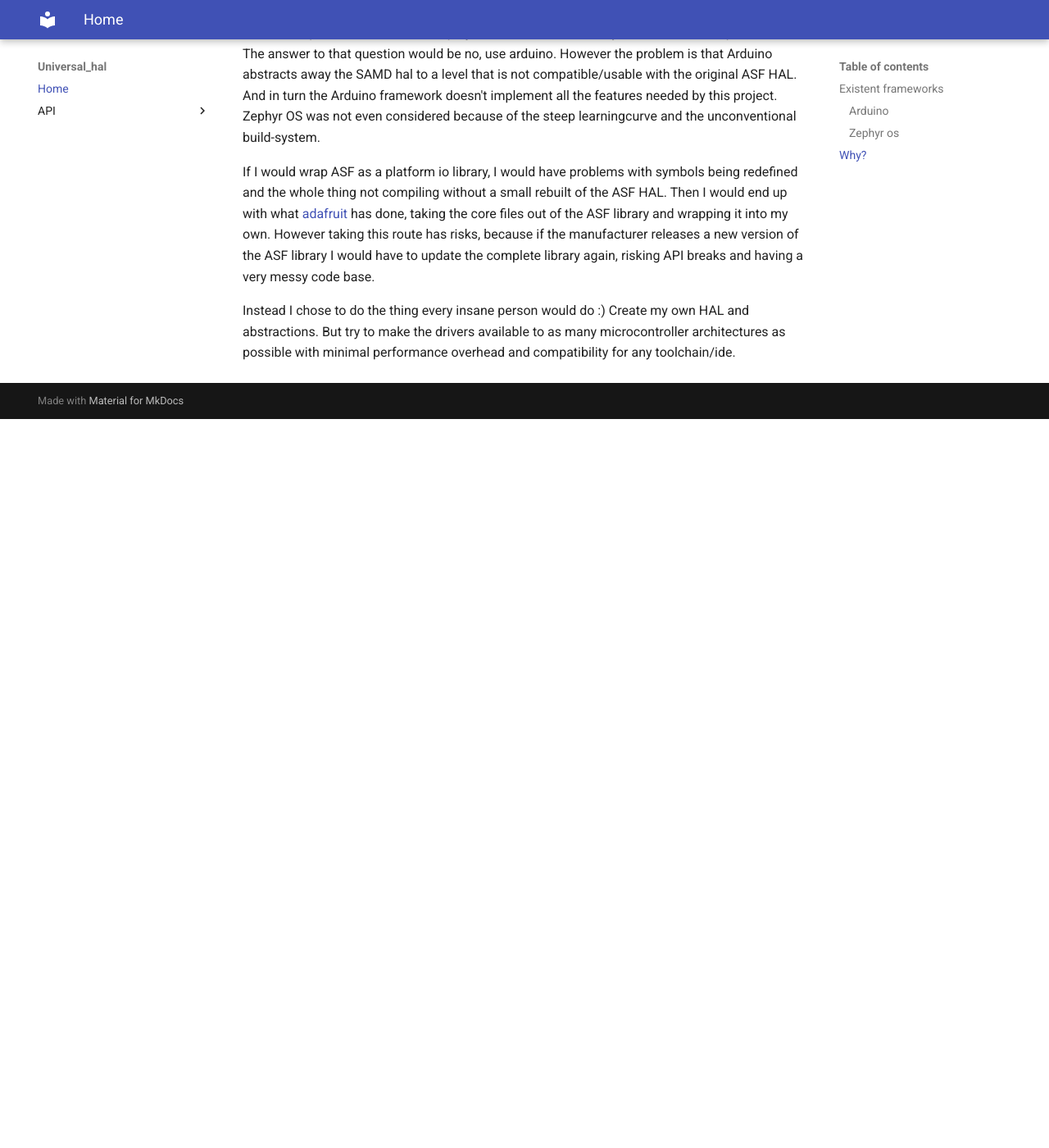
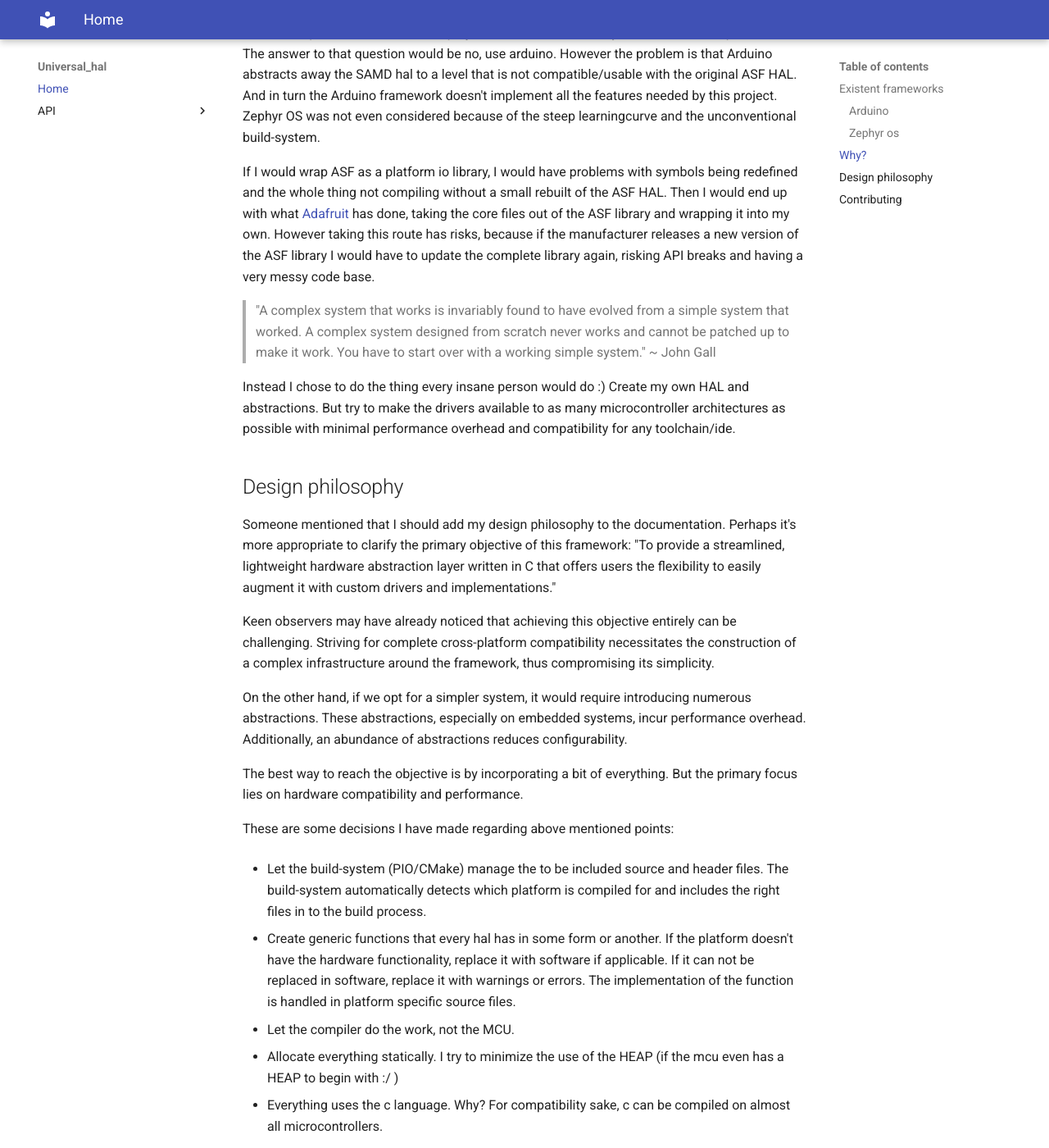
Before and after one commit to RobotPatient/Universal_hal, an MkDocs documentation site: the page built from docs/index.md, in a window 1280 px wide and 1400 px high, scrolled down 1236 px. Shown: the whole window at 82% size. Built offline with MkDocs 1.6.1 and Material for MkDocs 9.7.7, drawn with Linux system fonts in a browser that asks for light colours; before the commit the page ends 1747 px from its top, so only the background shows below that; some of the changed text lies outside the part shown.

Commit message:
-add design philosophy and contributing section

````diff
--- a/docs/index.md
+++ b/docs/index.md
@@ -20,15 +14,11 @@
 
 One of the downsides with Arduino was the reliance on the BSP of the manufacturer and the messy codebase that comes with it. Also it has its own language based on c++, this of course requires a c++ compiler. Not every microcontroller manufacturer uses an architecture that supports c++.
 
-
-
 ### Zephyr os
 
 Zephyr is an interesting project. As it provides a very lightweight (memory footprint) and efficient RTOS and hal with generic interface.
 
 To achieve this efficiency it uses overlay files (with custom build-system) for the hardware peripherals and connected devices. Although this approach provides good cross-platform compatibility because all hardware details are abstracted away behind a generic interface. It certainly has a steeper learning curve. Another disadvantage of zephyr is that it is targeted towards microcontrollers using a 32-bit architecture and comes with a RTOS along with it.
-
-
 
 ## Why?
 
@@ -40,6 +30,66 @@
 
 But then a question came from the project client: "can this library also be used with platformio?". The answer to that question would be no, use arduino. However the problem is that Arduino abstracts away the SAMD hal to a level that is not compatible/usable with the original ASF HAL. And in turn the Arduino framework doesn't implement all the features needed by this project. Zephyr OS was not even considered because of the steep learningcurve and the unconventional build-system.
 
-If I would wrap ASF as a platform io library, I would have problems with symbols being redefined and the whole thing not compiling without a small rebuilt of the ASF HAL. Then I would end up with what [adafruit]([GitHub - adafruit/Adafruit_ASFcore: ASF core files for Zero](https://github.com/adafruit/Adafruit_ASFcore)) has done, taking the core files out of the ASF library and wrapping it into my own. However taking this route has risks, because if the manufacturer releases a new version of the ASF library I would have to update  the complete library again, risking API breaks and having a very messy code base.
+If I would wrap ASF as a platform io library, I would have problems with symbols being redefined and the whole thing not compiling without a small rebuilt of the ASF HAL. Then I would end up with what [Adafruit]([GitHub - adafruit/Adafruit_ASFcore: ASF core files for Zero](https://github.com/adafruit/Adafruit_ASFcore)) has done, taking the core files out of the ASF library and wrapping it into my own. However taking this route has risks, because if the manufacturer releases a new version of the ASF library I would have to update  the complete library again, risking API breaks and having a very messy code base.
+
+> "A complex system that works is invariably found to have evolved from a simple system that worked. A complex system designed from scratch never works and cannot be patched up to make it work. You have to start over with a working simple system." ~ John Gall
 
 Instead I chose to do the thing every insane person would do :) Create my own HAL and abstractions. But try to make the drivers available to as many microcontroller architectures as possible with minimal performance overhead and compatibility for any toolchain/ide.
+
+## Design philosophy
+
+Someone mentioned that I should add my design philosophy to the documentation.  Perhaps it's more appropriate to clarify the primary objective of this framework: "To provide a streamlined, lightweight hardware abstraction layer written in C that offers users the flexibility to easily augment it with custom drivers and implementations."
+
+Keen observers may have already noticed that achieving this objective entirely can be challenging. Striving for complete cross-platform compatibility necessitates the construction of a complex infrastructure around the framework, thus compromising its simplicity.
+
+On the other hand, if we opt for a simpler system, it would require introducing numerous abstractions. These abstractions, especially on embedded systems, incur performance overhead. Additionally, an abundance of abstractions reduces configurability.
+
+The best way to reach the objective is by incorporating a bit of everything. But the primary focus lies on hardware compatibility and performance.
+
+These are some decisions I have made regarding above mentioned points:
+
+- Let the build-system (PIO/CMake) manage the to be included source and header files. The build-system automatically detects which platform is compiled for and includes the right files in to the build process.
+
+- Create generic functions that every hal has in some form or another.  If the platform doesn't have the hardware functionality, replace it with software if applicable. If it can not be replaced in software, replace it with warnings or errors. The implementation of the function is handled in platform specific source files.
+
+- Let the compiler do the work, not the MCU.
+
+- Allocate everything statically. I try to minimize the use of the HEAP (if the mcu even has a HEAP to begin with :/ )
+
+- Everything uses the c language. Why? For compatibility sake, c can be compiled on almost all microcontrollers.
+
+- Functions that might require a custom implementation are weakly linked using the weak attribute:
+
+  ```
+  __attribute__((weak));
+  ```
+
+  This way the compiler automatically takes a custom implementation over the function defined in the library itself.
+
+- Hardware specific things like handles and clock sources are abstracted away in to handles (structs).
+
+-
+
+## Contributing
+
+If contributing I generally recommend following these principles:
+
+- KISS Principle:
+
+  "Keep It Simple Stupid"
+
+- Loose Coupling (But don't over-exaggerate):
+
+  "Components are weakly associated (have breakable relationships) with each other, and thus changes in one component least affect existence or performance of another component."
+
+- DRY:
+
+  "Don't repeat yourself"
+
+- Fail-fast:
+
+  "A **fail-fast** system is one which immediately reports at its interface any condition that is likely to indicate a failure."
+
+- Minimalism:
+
+  "**Minimalism** refers to the application of [minimalist](https://en.wikipedia.org/wiki/Minimalist "Minimalist") philosophies and principles in the design and use of hardware and software. Minimalism, in this sense, means designing systems that use the least hardware and software resources possible."
````
Also changed, not shown: other parts of docs/index.md (+1 -7 lines).
